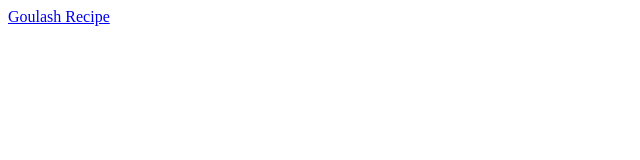
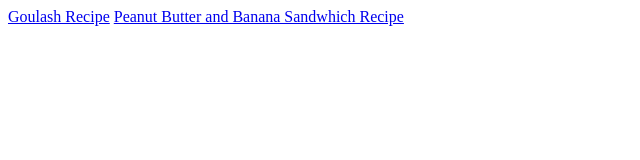
Before and after one commit to Tickleware/odin-recipes, a plain HTML site: page index.html in a window 1280 px wide. Shown: the whole page, without its empty margins (0-640 px from the left). Drawn offline with Linux system fonts and the light colour scheme.

Commit message:
-Added link to the peanut butter and banana recipe

```diff
--- a/index.html
+++ b/index.html
@@ -10,6 +10,8 @@
 <body>
 
     <a href="recipes/goulash.html">Goulash Recipe</a>
+    <a href="recipes/peanut-butter-banana-sandwhich.html">Peanut Butter and Banana Sandwhich Recipe</a>
+
 
 </body>
 
```
